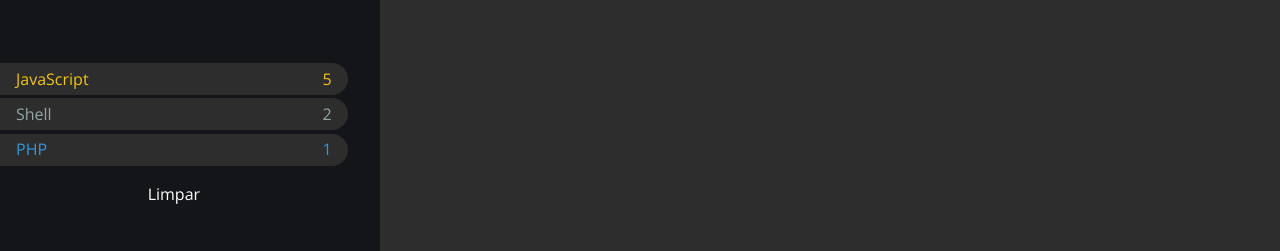
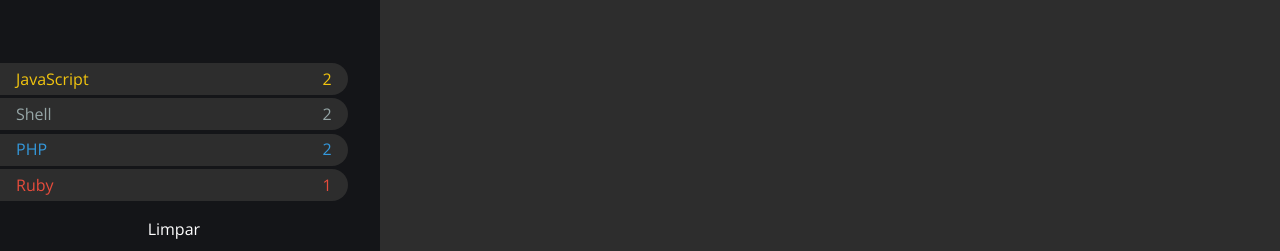
Before and after one commit to IceRed0991/api-github-dev, a React (Create React App) app: page /repositories in a window 1280 px wide. Shown: the part 542-793 px from the top of the page. Built offline with nearby package versions, Linux system fonts and the light colour scheme.

Commit message:
Filter parte1

```diff
--- a/src/pages/RepositoriesPage/Filter/index.jsx
+++ b/src/pages/RepositoriesPage/Filter/index.jsx
@@ -1,16 +1,10 @@
 import React from "react";
-
+import PropTypes from 'prop-types';
 import {Container,Selector,Cleaner} from "./styles";
 
-export default function Filter() {
+export default function Filter({languages}) {
 
-  const langs = [
-    { name: 'JavaScript', count: 5, color: '#f1c40f' },
-    { name: 'Shell', count: 2, color: '#95a5a6' },
-    { name: 'PHP', count: 1, color: '#3498db' },
-  ];
-
-  const selectors = langs.map(({ name, count, color }) => (
+  const selectors = languages.map(({ name, count, color }) => (
     <Selector key={name.toLowerCase()} color={color}>
       <span>{name}</span>
       <span>{count}</span>
@@ -23,4 +17,15 @@
       <Cleaner>Limpar</Cleaner>
     </Container>
   );
-}
+};
+
+
+Filter.propTypes = {
+  languages: PropTypes.arrayOf(
+    PropTypes.shape({
+      name: PropTypes.string.isRequired,
+      count:PropTypes.number.isRequired,
+      color:PropTypes.string,
+    }).isRequired
+  ).isRequired,
+};
--- a/src/pages/RepositoriesPage/index.jsx
+++ b/src/pages/RepositoriesPage/index.jsx
@@ -19,12 +19,36 @@
     location: 'Assis -SP',
   };
 
+  // eslint-disable-next-line no-unused-vars
+  const repositories=[
+    {name:'Repo 1', description: 'Descrição', html_url:'https://www.linkedin.com/in/werner-eduard-gutschow-72a513213/',
+  language: 'JavaScript'},
+  {name:'Repo 2', description: 'Descrição', html_url:'https://www.linkedin.com/in/werner-eduard-gutschow-72a513213/',
+  language: 'JavaScript'},
+  {name:'Repo 3', description: 'Descrição', html_url:'https://www.linkedin.com/in/werner-eduard-gutschow-72a513213/',
+  language: 'PHP'},
+  {name:'Repo 4', description: 'Descrição', html_url:'https://www.linkedin.com/in/werner-eduard-gutschow-72a513213/',
+  language: 'Ruby'},
+  {name:'Repo 5', description: 'Descrição', html_url:'https://www.linkedin.com/in/werner-eduard-gutschow-72a513213/',
+  language: 'Java'},
+  {name:'Repo 5', description: 'Descrição', html_url:'https://www.linkedin.com/in/werner-eduard-gutschow-72a513213/',
+  language: 'Typescript'},
+  ];
+
+
+  const languages = [
+    { name: 'JavaScript', count: 2, color: '#f1c40f' },
+    { name: 'Shell', count: 2, color: '#95a5a6' },
+    { name: 'PHP', count: 2, color: '#3498db' },
+    { name: 'Ruby', count: 1, color: '#e74c3c' },
+  ];
+
   return (
 
     <Container>
       <Sidebar>
        <Profile user ={user}/>
-       <Filter/>
+       <Filter languages={languages}/>
       </Sidebar>
       <Main>
         <Repositories/>
```
